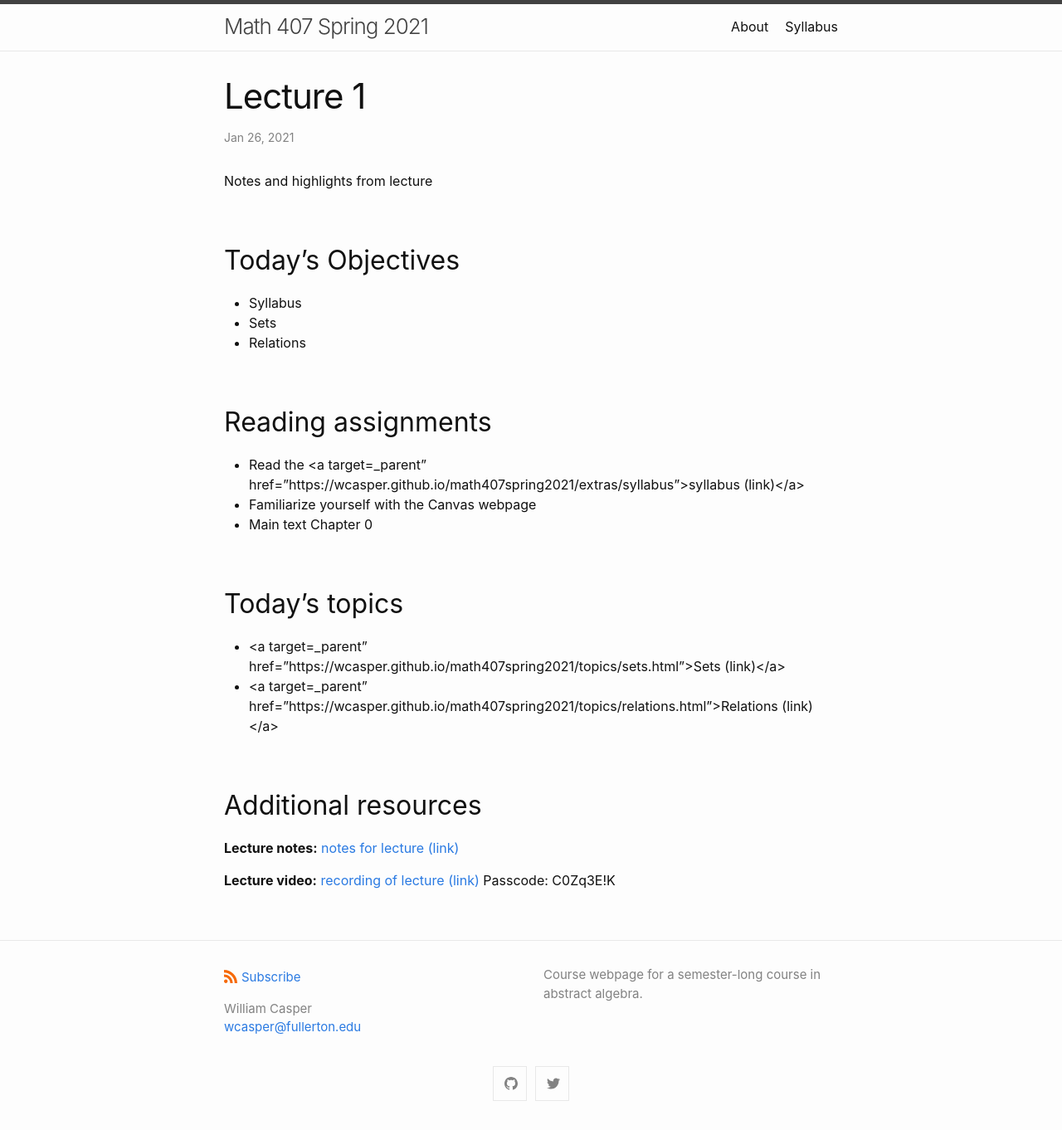
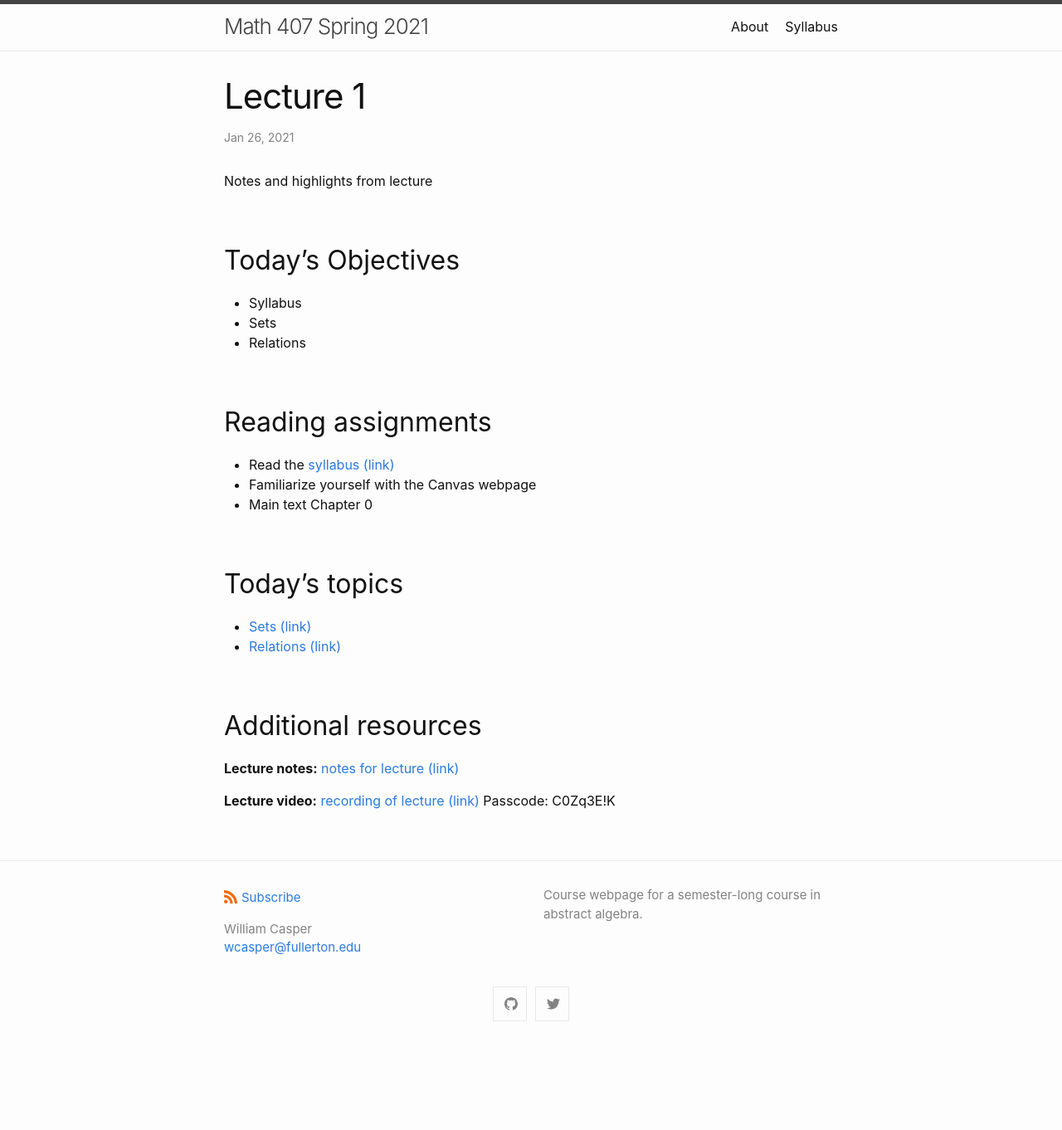
Before and after one commit to wcasper/math407spring2021, a Jekyll site: the page built from _posts/2021-01-26-Week-1-Lecture-1.md, in a window 1280 px wide. Shown: the whole page at 83% size. Built offline with Jekyll 4.4.1, drawn with Linux system fonts in a browser that asks for light colours; after the commit the page ends 1266 px from its top, so only the background shows below that.

Commit message:
fixed broken links

```diff
--- a/_posts/2021-01-26-Week-1-Lecture-1.md
+++ b/_posts/2021-01-26-Week-1-Lecture-1.md
@@ -13,13 +13,13 @@ Notes and highlights from lecture
 
 ## Reading assignments
 
-* Read the <a target=_parent" href="https://wcasper.github.io/math407spring2021/extras/syllabus">syllabus (link)</a>
+* Read the <a target="_parent" href="https://wcasper.github.io/math407spring2021/extras/syllabus">syllabus (link)</a>
 * Familiarize yourself with the Canvas webpage
 * Main text Chapter 0
 
 ## Today's topics
-* <a target=_parent" href="https://wcasper.github.io/math407spring2021/topics/sets.html">Sets (link)</a>
-* <a target=_parent" href="https://wcasper.github.io/math407spring2021/topics/relations.html">Relations (link)</a>
+* <a target="_parent" href="https://wcasper.github.io/math407spring2021/topics/sets.html">Sets (link)</a>
+* <a target="_parent" href="https://wcasper.github.io/math407spring2021/topics/relations.html">Relations (link)</a>
 
 ## Additional resources
 **Lecture notes:** <a target="_parent" href="https://wcasper.github.io/math407spring2021/extras/notes/407-lecture1.pdf">notes for lecture (link)</a>
```
